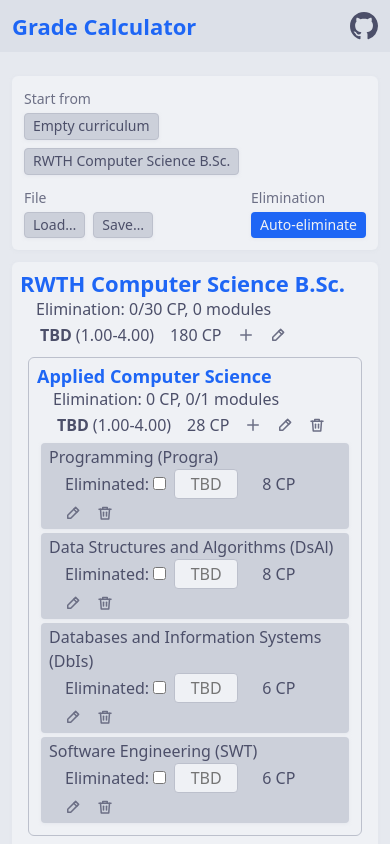
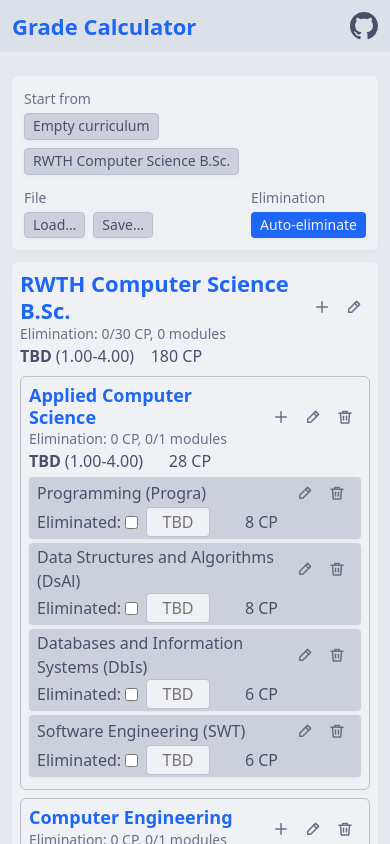
Before and after one commit to TimJentzsch/grade-calculator, a SvelteKit app: page / in a window 390 px wide. Shown: the top 844 px of the page. Built offline with nearby package versions, Linux system fonts and the light colour scheme.

Commit message:
Make the curriculum rows responsive
On narrow screens, the grade and credits move below the title instead of wrapping
unpredictably. A container query is used, so this also works for nested areas.

```diff
--- a/src/app.css
+++ b/src/app.css
@@ -78,77 +78,125 @@ select {
   display: block;
 }
 
+.elimination-container {
+  color: var(--color-text-muted);
+  font-size: var(--font-size-sm);
+}
+
 .invalid-elimination {
   color: var(--color-danger);
 }
 
-.module-input-container {
-  display: grid;
-  gap: var(--space-sm);
+.curriculum-container {
+  container: curriculum / inline-size;
 }
 
-.module-name-label {
-  grid-row: 1;
-  grid-column: 1 / span 4;
+/*
+ * A row of the curriculum, e.g. a module or the header of a module area.
+ * Shows a title, details like the grade and credits, and controls.
+ */
+.row {
+  display: grid;
+  grid-template-columns: minmax(0, 1fr) auto auto;
+  grid-template-areas: 'title details controls';
+  align-items: center;
+  column-gap: var(--space-md);
 }
 
-.module-credits-label {
-  grid-row: 1;
-  grid-column: 5;
+.row-title {
+  grid-area: title;
+  display: flex;
+  flex-flow: row wrap;
+  align-items: baseline;
+  gap: 0 var(--space-md);
 }
 
-.module-is-graded-label {
-  grid-row: 2;
-  grid-column: 1;
-}
-
-.module-has-completed-label {
-  grid-row: 2;
-  grid-column: 2;
-}
-
-.module-grade-selector-label {
-  grid-row: 2;
-  grid-column: 3;
-}
-
-.module-is-eliminated-label {
-  grid-row: 2;
-  grid-column: 4;
-}
-
-.module-weight-label {
-  grid-row: 2;
-  grid-column: 5;
-}
-
-.info-container,
-.title-container {
+.row-details {
+  grid-area: details;
   display: flex;
   flex-flow: row wrap;
   align-items: center;
+  justify-content: flex-end;
+  gap: var(--space-xs) var(--space-md);
 }
 
-.elimination-container {
-  margin: 0 var(--space-lg);
+/* Reserves space for three buttons, so that the details of all rows line up */
+.row-controls {
+  grid-area: controls;
+  display: flex;
+  justify-content: flex-end;
+  min-width: 6rem;
 }
 
-.header,
-.module-container,
-.module-edit-container,
-.edit-header {
+/* On narrow screens, the details move below the title */
+@container curriculum (max-width: 40rem) {
+  .row {
+    grid-template-columns: minmax(0, 1fr) auto;
+    grid-template-areas:
+      'title controls'
+      'details details';
+  }
+
+  .row-details {
+    justify-content: flex-start;
+  }
+
+  .row-controls {
+    min-width: 0;
+  }
+}
+
+/* An editor with input fields and controls to save or discard the changes */
+.editor-row {
+  display: grid;
+  grid-template-columns: minmax(0, 1fr) auto;
+  align-items: start;
+  column-gap: var(--space-md);
+  padding: var(--space-xs) 0;
+}
+
+.editor-fields,
+.elimination-input-container {
   display: flex;
   flex-flow: row wrap;
   align-items: center;
-  justify-content: space-between;
+  gap: var(--space-sm) var(--space-md);
 }
 
-.grade-container {
-  margin: 0 var(--space-lg);
+.editor-controls {
+  display: flex;
+}
+
+.label {
+  display: inline-flex;
+  align-items: center;
+  gap: var(--space-xs);
+}
+
+/* The name takes the remaining space of its line */
+.name-label {
+  flex: 1 1 16rem;
+  /* Allows the input to shrink below its default size on narrow screens */
+  min-width: 0;
+}
+
+.name-input {
+  flex: 1;
+  min-width: 0;
+}
+
+input[type='number'] {
+  width: 5em;
 }
 
 .module-grade-selection {
-  margin: 0 var(--space-sm);
+  margin-left: var(--space-sm);
+}
+
+.credits-container {
+  min-width: 3.5em;
+  text-align: right;
+  font-variant-numeric: tabular-nums;
 }
 
 .grade-input {
@@ -161,10 +209,6 @@ input.grade-input.invalid {
   outline-color: var(--color-danger);
 }
 
-.controls-container {
-  margin-left: var(--space-sm);
-}
-
 .grade {
   display: inline-block;
   font-variant-numeric: tabular-nums;
@@ -172,7 +216,11 @@ input.grade-input.invalid {
 
 .grade-value {
   font-weight: var(--font-weight-bold);
-  margin: 0 var(--space-xs);
+}
+
+/* Space between the grade before elimination, the grade and the limits, if they are shown */
+.grade:not(:empty) + .grade:not(:empty) {
+  margin-left: var(--space-xs);
 }
 
 .module-not-graded,
@@ -185,13 +233,8 @@ input.grade-input.invalid {
   text-decoration: line-through;
 }
 
-.module-grade-value {
-  min-width: 2em;
-  text-align: right;
-}
-
 .module-container {
-  margin: var(--space-xs);
+  margin: var(--space-xs) 0;
   padding: var(--space-2xs) var(--space-sm);
   border-radius: var(--radius-sm);
   background-color: var(--color-surface-raised);
@@ -199,7 +242,7 @@ input.grade-input.invalid {
 }
 
 .module-area-container {
-  margin: var(--space-sm);
+  margin: var(--space-sm) 0;
   padding: var(--space-sm);
   border-radius: var(--radius-md);
   background-color: var(--color-surface);
--- a/src/lib/components/AreaEditor.svelte
+++ b/src/lib/components/AreaEditor.svelte
@@ -36,8 +36,8 @@
   }
 </script>
 
-<div class="{kind}-edit-header edit-header">
-  <div class="input-container">
+<div class="{kind}-edit-header edit-header editor-row">
+  <div class="editor-fields">
     <label class="label name-label"
       >Name: <input
         class="input name-input"
@@ -49,7 +49,7 @@
       /></label
     >
     <div class="elimination-input-container">
-      Elimination: <label class="elimination-count-label"
+      Elimination: <label class="label elimination-count-label"
         >Limited count: <input
           class="checkbox elimination-count-checkbox"
           name="elimination-count-checkbox"
@@ -66,8 +66,8 @@
           disabled={!countLimited}
           bind:value={count}
         /></label
-      ><label class="elimination-cp-label"
-        >{' Limited credits: '}<input
+      ><label class="label elimination-cp-label"
+        >Limited credits: <input
           class="checkbox elimination-cp-checkbox"
           name="elimination-cp-checkbox"
           type="checkbox"
@@ -86,7 +86,7 @@
       >
     </div>
   </div>
-  <div class="controls-container">
+  <div class="editor-controls">
     <IconButton icon="check" variant="primary" label="Save the changes" onclick={save} /><IconButton
       icon="x"
       label="Discard the changes"
--- a/src/lib/components/AreaHeader.svelte
+++ b/src/lib/components/AreaHeader.svelte
@@ -26,8 +26,7 @@
     if (gradeText === bestGrade && gradeText === worstGrade) {
       return '';
     }
-    const limits = `(${bestGrade}-${worstGrade})`;
-    return kind === 'curriculum' ? ` ${limits}` : limits;
+    return `(${bestGrade}-${worstGrade})`;
   });
 
   const gradeTitle = $derived(
@@ -42,11 +41,11 @@
 </script>
 
 <div
-  class="header"
+  class="header row"
   class:curriculum-header={kind === 'curriculum'}
   class:module-area-display-header={kind === 'module-area'}
 >
-  <div class="{kind}-title title-container">
+  <div class="{kind}-title row-title">
     {#if kind === 'curriculum'}
       <h2 class="curriculum-name">{area.name ?? ''}</h2>
     {:else}
@@ -60,8 +59,7 @@
       eliminatedCredits={area.eliminatedCredits}
     />
   </div>
-  <div class="info-container">
-    <div class="info-container">
+  <div class="row-details">
     <div class="{kind}-grade-container grade-container">
       <span
         class="{kind}-eliminated-grade-value grade eliminated"
@@ -82,7 +80,7 @@
       >
     </div>
   </div>
-    <div class="controls-container">
+  <div class="row-controls">
     <IconButton
       icon="plus"
       label={kind === 'curriculum' ? 'Add a new module area' : 'Add a new module'}
@@ -99,4 +97,3 @@
       />{/if}
   </div>
 </div>
-</div>
--- a/src/lib/components/ModuleDisplay.svelte
+++ b/src/lib/components/ModuleDisplay.svelte
@@ -12,13 +12,14 @@
   const { module, onEdit, onRemove }: Props = $props();
 </script>
 
-<div class="module-display-container module-container">
-  <span class="module-title">{module.name}</span>
-  <div class="info-container">
-    <div class="info-container">
+<div class="module-display-container module-container row">
+  <span class="module-title row-title">{module.name}</span>
+  <div class="row-details">
+    {#if module.weight !== 1}
       <span class="module-weight-value weight-value" title="The weighting of this module"
-        >{#if module.weight !== 1}&#xd7;&#xFE0E;{module.weight.toFixed(1)}{/if}</span
+        >&#xd7;&#xFE0E;{module.weight.toFixed(1)}</span
       >
+    {/if}
     <div class="module-grade-container grade-container">
       {#if module.isGraded}
         <label class="label is-eliminated-label module-is-eliminated-label"
@@ -55,7 +56,7 @@
       >
     </div>
   </div>
-    <div class="controls-container">
+  <div class="row-controls">
     <IconButton icon="pencil" label="Edit this module" onclick={onEdit} /><IconButton
       icon="trash"
       variant="danger"
@@ -64,4 +65,3 @@
     />
   </div>
 </div>
-</div>
--- a/src/lib/components/ModuleEditor.svelte
+++ b/src/lib/components/ModuleEditor.svelte
@@ -59,8 +59,8 @@
   }
 </script>
 
-<div class="module-edit-container module-container">
-  <div class="input-container module-input-container">
+<div class="module-edit-container module-container editor-row">
+  <div class="editor-fields">
     <label class="label name-label module-name-label"
       >Name: <input
         class="input name-input"
@@ -132,7 +132,7 @@
       /></label
     >
   </div>
-  <div class="controls-container">
+  <div class="editor-controls">
     <IconButton icon="check" variant="primary" label="Save the changes" onclick={save} /><IconButton
       icon="x"
       label="Discard the changes"
```
Lines whose indentation alone changed are shown as unchanged.
